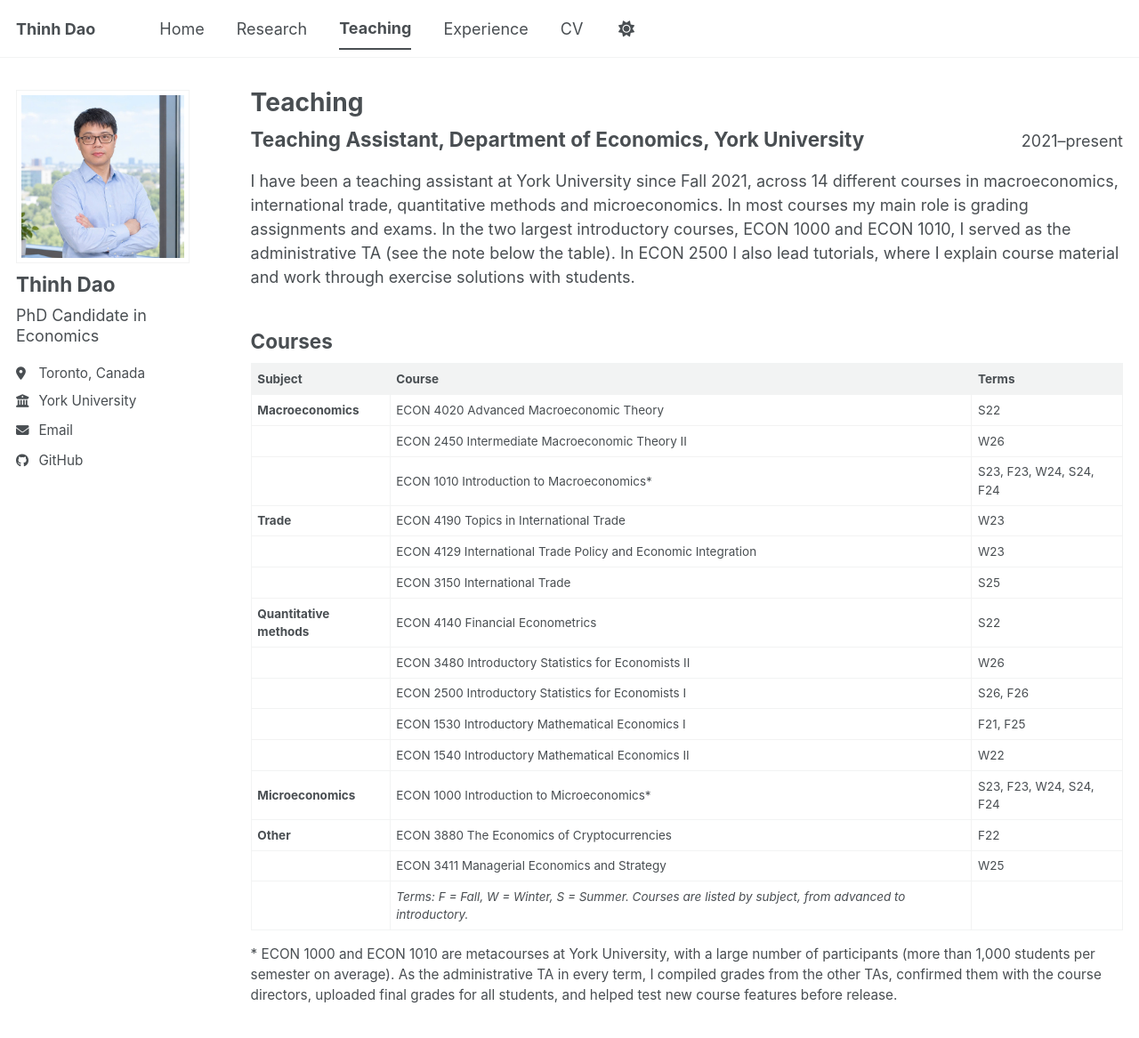
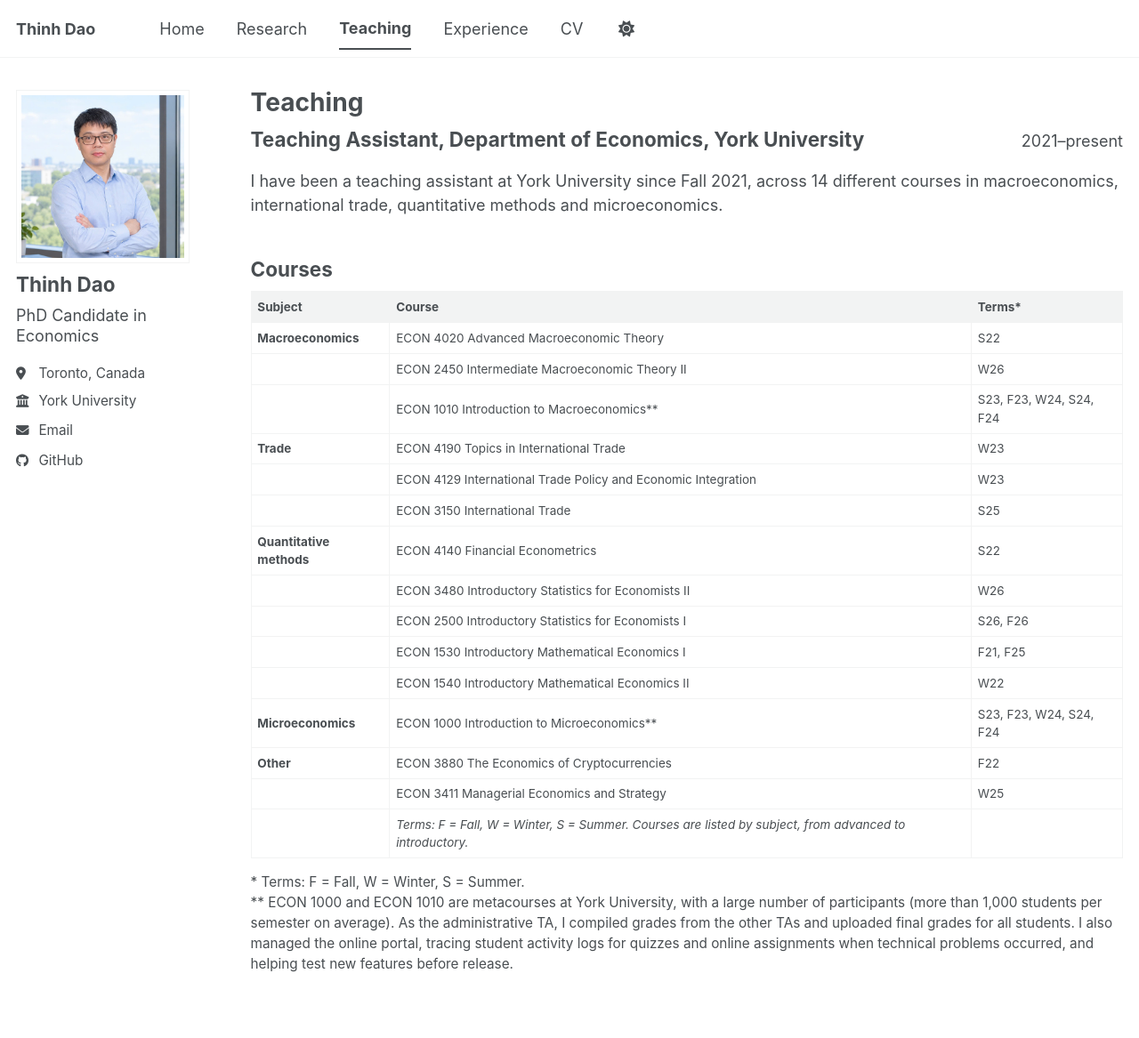
Before and after one commit to thinh-dao-econ/thinh-dao-econ.github.io, a Jekyll site: the page built from _pages/teaching.md, in a window 1280 px wide and 1240 px high. Shown: the top 1167 px of the window at 89% size. Built offline with Jekyll 4.4.1, drawn with Linux system fonts in a browser that asks for light colours; a style sheet for code colours, icons or effects is not loaded.

Commit message:
Revise teaching assistant role and course information
Updated the teaching assistant description and course details, including clarifications on roles and responsibilities.

```diff
--- a/_pages/teaching.md
+++ b/_pages/teaching.md
@@ -12,15 +12,14 @@ author_profile: true
 <span>2021–present</span>
 </div>
 
-I have been a teaching assistant at York University since Fall 2021, across 14 different courses in macroeconomics, international trade, quantitative methods and microeconomics. In most courses my main role is grading assignments and exams. In the two largest introductory courses, ECON 1000 and ECON 1010, I served as the administrative TA (see the note below the table). In ECON 2500 I also lead tutorials, where I explain course material and work through exercise solutions with students.
-
+I have been a teaching assistant at York University since Fall 2021, across 14 different courses in macroeconomics, international trade, quantitative methods and microeconomics.
 ## Courses
 
-| Subject | Course | Terms |
+| Subject | Course | Terms\* |
 |---|---|---|
 | **Macroeconomics** | ECON 4020 Advanced Macroeconomic Theory | S22 |
 | | ECON 2450 Intermediate Macroeconomic Theory II | W26 |
-| | ECON 1010 Introduction to Macroeconomics\* | S23, F23, W24, S24, F24 |
+| | ECON 1010 Introduction to Macroeconomics\** | S23, F23, W24, S24, F24 |
 | **Trade** | ECON 4190 Topics in International Trade | W23 |
 | | ECON 4129 International Trade Policy and Economic Integration | W23 |
 | | ECON 3150 International Trade | S25 |
@@ -29,11 +28,12 @@ I have been a teaching assistant at York University since Fall 2021, across 14 d
 | | ECON 2500 Introductory Statistics for Economists I | S26, F26 |
 | | ECON 1530 Introductory Mathematical Economics I | F21, F25 |
 | | ECON 1540 Introductory Mathematical Economics II | W22 |
-| **Microeconomics** | ECON 1000 Introduction to Microeconomics\* | S23, F23, W24, S24, F24 |
+| **Microeconomics** | ECON 1000 Introduction to Microeconomics\** | S23, F23, W24, S24, F24 |
 | **Other** | ECON 3880 The Economics of Cryptocurrencies | F22 |
 | | ECON 3411 Managerial Economics and Strategy | W25 |
 | | *Terms: F = Fall, W = Winter, S = Summer. Courses are listed by subject, from advanced to introductory.* | |
 
 <div markdown="1" style="font-size:0.85em;">
-\* ECON 1000 and ECON 1010 are metacourses at York University, with a large number of participants (more than 1,000 students per semester on average). As the administrative TA in every term, I compiled grades from the other TAs, confirmed them with the course directors, uploaded final grades for all students, and helped test new course features before release.
+\* Terms: F = Fall, W = Winter, S = Summer. <br>
+\** ECON 1000 and ECON 1010 are metacourses at York University, with a large number of participants (more than 1,000 students per semester on average). As the administrative TA, I compiled grades from the other TAs and uploaded final grades for all students. I also managed the online portal, tracing student activity logs for quizzes and online assignments when technical problems occurred, and helping test new features before release.
 </div>
```
